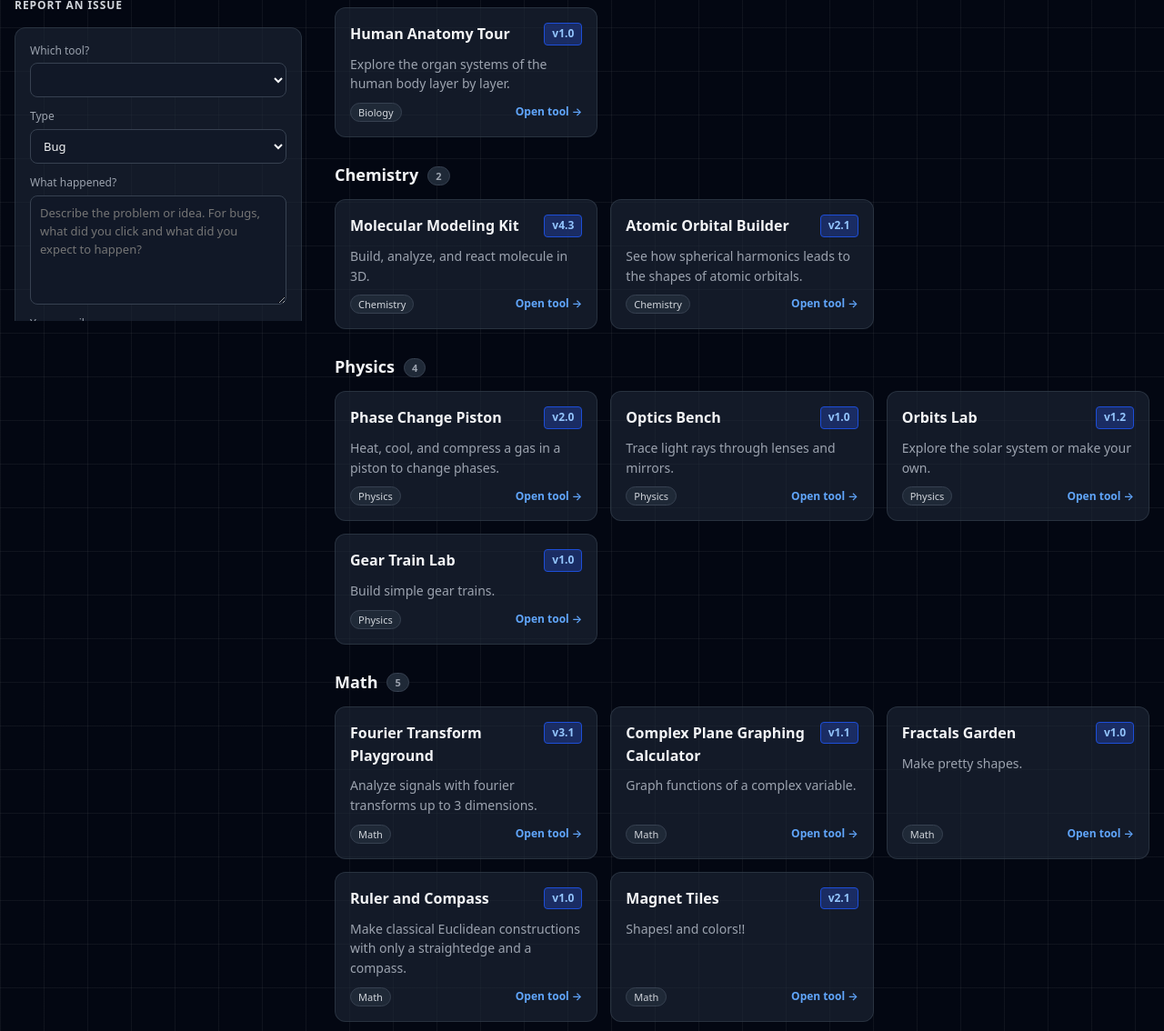
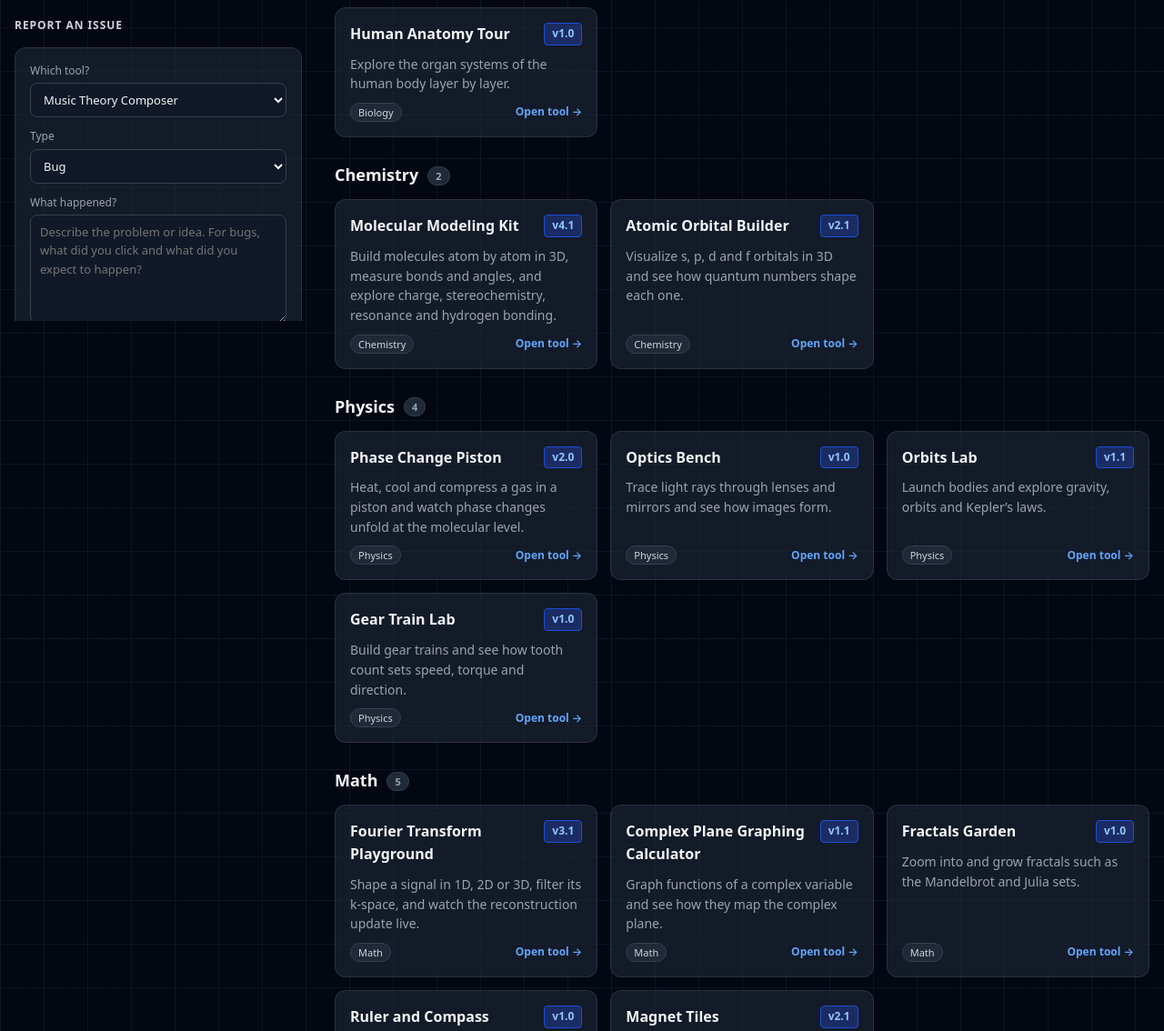
Before and after one commit to rward76/Ryans-Tools, a plain HTML site: page index.html in a window 1280 px wide. Shown: the part 450-1584 px from the top of the page at 91% size. Drawn offline with Linux system fonts and the light colour scheme.

Commit message:
Add files via upload

```diff
--- a/index.html
+++ b/index.html
@@ -134,9 +134,9 @@ footer{border-top:1px solid var(--g800);background:var(--g900);padding:16px;text
 // =====================================================================
 const SITE = {
   name: "Ryan’s Tools",
-  tagline: "Interactive teaching tools",
+  tagline: "Interactive teaching tools for chemistry, physics and math",
   intro: "Free, browser-based apps that run entirely on your device. No installs, no accounts.",
-  email: "ward1213@umn.edu",   // where issue reports are sent
+  email: "you@ryanstools.com",   // where issue reports are sent
   issueEndpoint: ""              // optional: a Formspree/Getform URL. If empty, reports open in the visitor’s email app
 };
 const ABOUT = {
@@ -144,8 +144,8 @@ const ABOUT = {
   role: "PhD Student, UMN",
   photo: "",                      // optional: path to an image, e.g. "img/ryan.jpg" (otherwise initials are shown)
   bio: [
-    "Hey guys I made a thing",
-    "Disclaimer: AI was heavily used to make these"
+    "Write a short introduction here: who you are and what you teach.",
+    "Add a second paragraph about why you build these tools and who they’re for."
   ],
   links: [
     { label: "Email", href: "mailto:you@ryanstools.com" }
@@ -156,49 +156,49 @@ const ABOUT = {
 const CATEGORIES = ["Biology", "Chemistry", "Physics", "Math", "Computing & Simulation", "Music"];
 const TOOLS = [
   // ---- Biology ----
-  { title: "Cell Tour", version: "v2.8", category: "Biology", href: "cell_tour_v2.8.html",
+  { title: "Cell Tour", version: "v2.8", category: "Biology", href: "tools/cell_tour.html",
     desc: "Take a guided tour of a cell and its organelles." },
-  { title: "Human Cell Tour", version: "v1.7", category: "Biology", href: "human_cell_tour_v1.7.html",
+  { title: "Human Cell Tour", version: "v1.7", category: "Biology", href: "tools/human_cell_tour.html",
     desc: "Take a guided tour of different types of human cells." },
-  { title: "Cloning Workbench", version: "v3.0", category: "Biology", href: "cloning_workbench_v3.0.html",
+  { title: "Cloning Workbench", version: "v3.0", category: "Biology", href: "tools/cloning_workbench.html",
     desc: "Walk through molecular cloning: digest, react, assemble, transform." },
-  { title: "Human Anatomy Tour", version: "v1.0", category: "Biology", href: "anatomy_tour_v1.0.html",
+  { title: "Human Anatomy Tour", version: "v1.0", category: "Biology", href: "tools/human_anatomy.html",
     desc: "Explore the organ systems of the human body layer by layer." },
   // ---- Chemistry ----
-  { title: "Molecular Modeling Kit", version: "v4.3", category: "Chemistry", href: "molecular_modeling_kit_v4.3.html",
-    desc: "Build, analyze, and react molecule in 3D." },
-  { title: "Atomic Orbital Builder", version: "v2.1", category: "Chemistry", href: "atomic_orbital_builder_v2.1.html",
-    desc: "See how spherical harmonics leads to the shapes of atomic orbitals." },
+  { title: "Molecular Modeling Kit", version: "v4.1", category: "Chemistry", href: "tools/molecular_modeling_kit.html",
+    desc: "Build molecules atom by atom in 3D, measure bonds and angles, and explore charge, stereochemistry, resonance and hydrogen bonding." },
+  { title: "Atomic Orbital Builder", version: "v2.1", category: "Chemistry", href: "tools/atomic_orbital_builder.html",
+    desc: "Visualize s, p, d and f orbitals in 3D and see how quantum numbers shape each one." },
   // ---- Physics ----
-  { title: "Phase Change Piston", version: "v2.0", category: "Physics", href: "phase_change_piston_v2.0.html",
-    desc: "Heat, cool, and compress a gas in a piston to change phases." },
-  { title: "Optics Bench", version: "v1.0", category: "Physics", href: "optics_bench_v1.0.html",
-    desc: "Trace light rays through lenses and mirrors." },
-  { title: "Orbits Lab", version: "v1.2", category: "Physics", href: "orbit_lab_v1.2.html",
-    desc: "Explore the solar system or make your own." },
-  { title: "Gear Train Lab", version: "v1.0", category: "Physics", href: "gear_train_lab_v1.0.html",
-    desc: "Build simple gear trains." },
+  { title: "Phase Change Piston", version: "v2.0", category: "Physics", href: "tools/phase_change_piston.html",
+    desc: "Heat, cool and compress a gas in a piston and watch phase changes unfold at the molecular level." },
+  { title: "Optics Bench", version: "v1.0", category: "Physics", href: "tools/optics.html",
+    desc: "Trace light rays through lenses and mirrors and see how images form." },
+  { title: "Orbits Lab", version: "v1.1", category: "Physics", href: "tools/orbits_lab.html",
+    desc: "Launch bodies and explore gravity, orbits and Kepler’s laws." },
+  { title: "Gear Train Lab", version: "v1.0", category: "Physics", href: "tools/gears_lab.html",
+    desc: "Build gear trains and see how tooth count sets speed, torque and direction." },
   // ---- Math ----
-  { title: "Fourier Transform Playground", version: "v3.1", category: "Math", href: "fourier_transform_playground_v3.1.html",
-    desc: "Analyze signals with fourier transforms up to 3 dimensions." },
-  { title: "Complex Plane Graphing Calculator", version: "v1.1", category: "Math", href: "complex_plane_grapher_v1.1.html",
-    desc: "Graph functions of a complex variable." },
-  { title: "Fractals Garden", version: "v1.0", category: "Math", href: "fractal_garden_v1.0.html",
-    desc: "Make pretty shapes." },
-  { title: "Ruler and Compass", version: "v1.0", category: "Math", href: "ruler_compass_v1.0.html",
+  { title: "Fourier Transform Playground", version: "v3.1", category: "Math", href: "tools/fourier_playground.html",
+    desc: "Shape a signal in 1D, 2D or 3D, filter its k-space, and watch the reconstruction update live." },
+  { title: "Complex Plane Graphing Calculator", version: "v1.1", category: "Math", href: "tools/complex_graphing_calculator.html",
+    desc: "Graph functions of a complex variable and see how they map the complex plane." },
+  { title: "Fractals Garden", version: "v1.0", category: "Math", href: "tools/fractals_garden.html",
+    desc: "Zoom into and grow fractals such as the Mandelbrot and Julia sets." },
+  { title: "Ruler and Compass", version: "v1.0", category: "Math", href: "tools/ruler_and_compass.html",
     desc: "Make classical Euclidean constructions with only a straightedge and a compass." },
-  { title: "Magnet Tiles", version: "v2.1", category: "Math", href: "magnet_tiles_v2.1.html",
-    desc: "Shapes! and colors!!" },
+  { title: "Magnet Tiles", version: "v2.1", category: "Math", href: "tools/magnet_tiles.html",
+    desc: "Snap magnetic tiles together and explore how poles attract, repel and build shapes." },
   // ---- Computing & Simulation ----
-  { title: "Logic Gate Designer", version: "v1.6", category: "Computing & Simulation", href: "logic_gate_designer_v1.6.html",
+  { title: "Logic Gate Designer", version: "v1.6", category: "Computing & Simulation", href: "tools/logic_gate_designer.html",
     desc: "Wire up logic gates to build and test digital circuits." },
-  { title: "Conway’s Multiverse", version: "v1.0", category: "Computing & Simulation", href: "life_multiverse_v1.0.html",
-    desc: "Run Conway's Game of Life, or change the rules." },
-  { title: "Particle Life", version: "v1.0", category: "Computing & Simulation", href: "particle_life_v1.0.html",
+  { title: "Conway’s Multiverse", version: "v1.0", category: "Computing & Simulation", href: "tools/conways_multiverse.html",
+    desc: "Run Conway’s Game of Life and other cellular automata and watch complex patterns emerge." },
+  { title: "Particle Life", version: "v1.0", category: "Computing & Simulation", href: "tools/particle_life.html",
     desc: "Set attraction rules between particle types and watch lifelike patterns self-organize." },
   // ---- Music ----
-  { title: "Music Theory Composer", version: "v3.2", category: "Music", href: "music_theory_lab_v3.2.html",
-    desc: "Make harmonies and rhythms" }
+  { title: "Music Theory Composer", version: "v3.2", category: "Music", href: "tools/music_theory_composer.html",
+    desc: "Compose with scales, chords and progressions while hearing the theory in action." }
   // Add a tool by copying a line above: title, version (optional), category, href (path to the HTML file), desc
 ];
 // =====================================================================
@@ -244,13 +244,11 @@ else $('avatar').textContent = ABOUT.name.split(/\s+/).map(w => w[0]).join('').s
 
 // Issue reporting
 ['Website / other', ...TOOLS.map(t => t.title)].reverse().forEach(n => $('fTool').prepend(new Option(n, n)));
-$('fTool').prepend(new Option('', '', true, true));   // blank default so the visitor has to choose
 $('issueForm').addEventListener('submit', async e => {
   e.preventDefault();
   const st = $('status'), msg = $('fMsg').value.trim();
   const say = (t, c) => { st.textContent = t; st.className = c || ''; };
   if ($('fHp').value) return;                       // spam trap
-  if (!$('fTool').value) { say('Please choose which tool this is about.', 'err'); return; }
   if (msg.length < 10) { say('Please add a little more detail.', 'err'); return; }
   const r = { tool: $('fTool').value, type: $('fType').value, message: msg, email: $('fEmail').value.trim(),
               page: location.href, browser: navigator.userAgent, screen: `${innerWidth}x${innerHeight}` };
```
